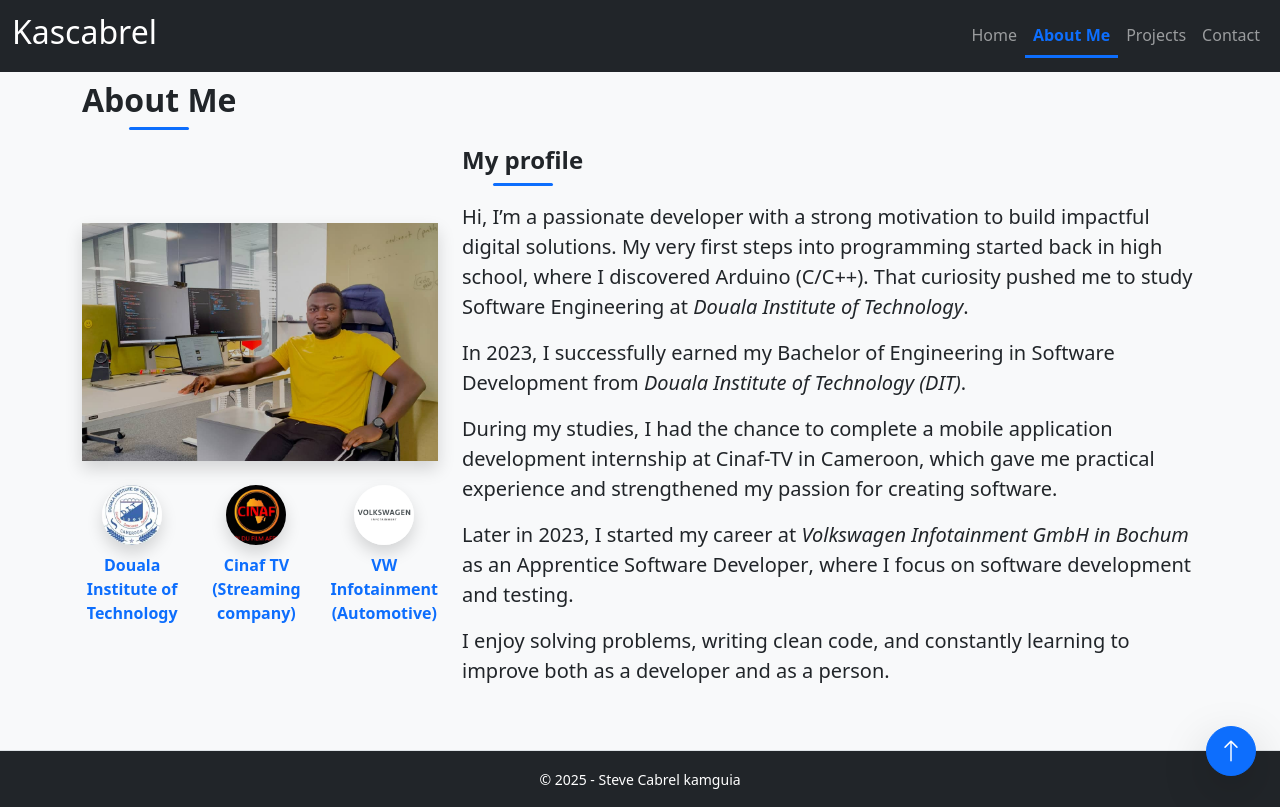
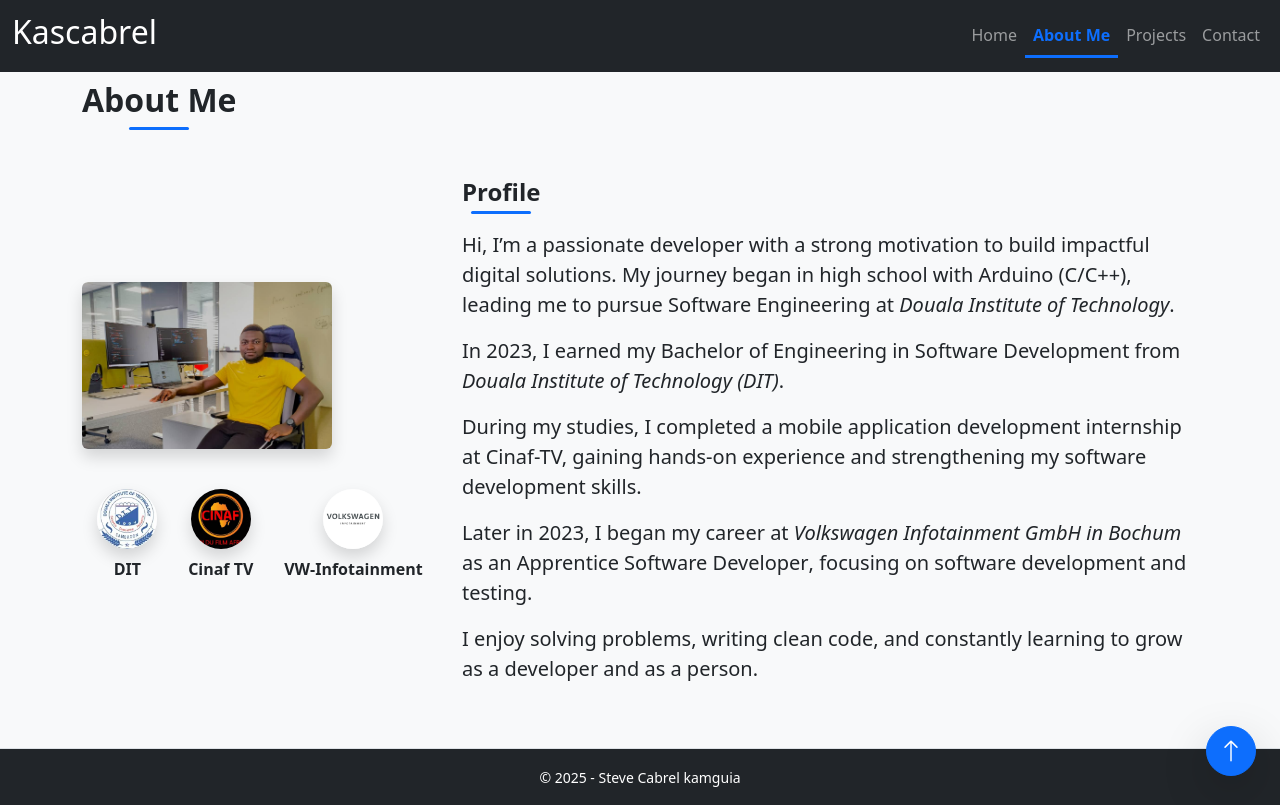
Before and after one commit to Kascabrel/portfolio, a Flask app: page /about in a window 1280 px wide. Run offline with Flask 3, Linux system fonts and the light colour scheme; some libraries are stand-ins or nearby versions.

Commit message:
Feature: Perform the About me page

```diff
--- a/src/app/templates/about.html
+++ b/src/app/templates/about.html
@@ -3,94 +3,94 @@
 {% block title %}About{% endblock %}
 
 {% block content %}
-<!-- About me section-->
 <section id="about" class="py-5 bg-light">
     <div class="container">
-        <h2 class="fw-bold mb-3 position-relative d-inline-block">
+        <!-- Section Title -->
+        <h2 class="fw-bold mb-5 text-center position-relative d-inline-block">
             About Me
             <span class="d-block mx-auto mt-2"
                   style="width: 60px; height: 3px; background-color: #0d6efd; border-radius: 2px;"></span>
         </h2>
 
         <div class="row align-items-center">
-            <!-- Profile Photo -->
-            <div class="col-md-4 text-center mb-4 mb-md-0 d-flex flex-column justify-content-center">
-                <!-- Photo -->
-                <img src="static/images/profile.jpg" alt="Profile Photo"
-                     class="img-fluid shadow mb-4">
+            <!-- Profile Photo + Logos -->
+            <div class="col-md-4 text-center mb-5 mb-md-0 d-flex flex-column justify-content-center">
+                <!-- Profile Photo -->
+                <img src="{{ url_for('static', filename='images/profile.jpg') }}" alt="Profile Photo"
+                     class="img-fluid shadow rounded mb-4" style="max-width: 250px;">
 
-                <!-- Logos with text links (fixed spacing using row/col) -->
-                <div class="row text-center align-items-center">
+                <!-- Logos -->
+                <div class="d-flex justify-content-around flex-wrap mt-3">
                     <!-- DIT -->
-                    <div class="col">
-                        <img src="static/images/logo-dit.jpg" alt="Douala Institute of Technology"
-                             class="rounded-circle shadow mb-2"
-                             style="max-width: 60px; height: 60px; object-fit: cover;">
-                        <a href="https://douala-it.com/" target="_blank"
-                           class="fw-semibold d-block link-hover">
-                            Douala Institute of Technology
-                        </a>
-                    </div>
+                    <a href="https://douala-it.com/" target="_blank" class="logo-card d-flex flex-column align-items-center text-decoration-none mb-3">
+                        <img src="{{ url_for('static', filename='images/logo-dit.jpg') }}"
+                             alt="Douala Institute of Technology"
+                             class="rounded-circle shadow mb-2" style="width: 60px; height: 60px; object-fit: cover;">
+                        <span class="text-dark fw-semibold text-center fs-6">DIT</span>
+                    </a>
 
                     <!-- Cinaf TV -->
-                    <div class="col">
-                        <img src="static/images/logo-cinaf.jpg" alt="Cinaf TV"
-                             class="rounded-circle shadow mb-2"
-                             style="max-width: 60px; height: 60px; object-fit: cover;">
-                        <a href="https://cinaf.tv/fr/" target="_blank"
-                           class="fw-semibold d-block link-hover">
-                            Cinaf TV (Streaming company)
-                        </a>
-                    </div>
+                    <a href="https://cinaf.tv/fr/" target="_blank" class="logo-card d-flex flex-column align-items-center text-decoration-none mb-3">
+                        <img src="{{ url_for('static', filename='images/logo-cinaf.jpg') }}"
+                             alt="Cinaf TV"
+                             class="rounded-circle shadow mb-2" style="width: 60px; height: 60px; object-fit: cover;">
+                        <span class="text-dark fw-semibold text-center fs-6">Cinaf TV</span>
+                    </a>
 
                     <!-- VW Infotainment -->
-                    <div class="col">
-                        <img src="static/images/logo-vw.png" alt="VW Infotainment"
-                             class="rounded-circle shadow mb-2"
-                             style="max-width: 60px; height: 60px; object-fit: cover;">
-                        <a href="https://www.volkswagen-infotainment.com/de.html" target="_blank"
-                           class="fw-semibold d-block link-hover">
-                            VW Infotainment (Automotive)
-                        </a>
-                    </div>
+                    <a href="https://www.volkswagen-infotainment.com/de.html" target="_blank" class="logo-card d-flex flex-column align-items-center text-decoration-none mb-3">
+                        <img src="{{ url_for('static', filename='images/logo-vw.png') }}"
+                             alt="VW Infotainment"
+                             class="rounded-circle shadow mb-2" style="width: 60px; height: 60px; object-fit: cover;">
+                        <span class="text-dark fw-semibold text-center fs-6">VW-Infotainment</span>
+                    </a>
                 </div>
-
-
             </div>
 
             <!-- About Text -->
             <div class="col-md-8">
-                <h4 class="fw-bold mb-3 title-underline">My profile</h4>
-                <p class="lead">
-                    Hi, I’m a passionate developer with a strong motivation to build
-                    impactful digital solutions. My very first steps into programming
-                    started back in high school, where I discovered <strong>Arduino (C/C++)</strong>.
-                    That curiosity pushed me to study <strong>Software Engineering</strong> at
-                    <em>Douala Institute of Technology</em>.
+                <h4 class="fw-bold mb-3 title-underline">Profile</h4>
+                <p class="lead mb-3">
+                    Hi, I’m a passionate developer with a strong motivation to build impactful digital solutions.
+                    My journey began in high school with <strong>Arduino (C/C++)</strong>, leading me to pursue
+                    <strong>Software Engineering</strong> at <em>Douala Institute of Technology</em>.
+                </p>
+                <p class="lead mb-3">
+                    In 2023, I earned my <strong>Bachelor of Engineering in Software Development</strong>
+                    from <em>Douala Institute of Technology (DIT)</em>.
+                </p>
+                <p class="lead mb-3">
+                    During my studies, I completed a <strong>mobile application development internship</strong> at
+                    Cinaf-TV, gaining hands-on experience and strengthening my software development skills.
+                </p>
+                <p class="lead mb-3">
+                    Later in 2023, I began my career at
+                    <em>Volkswagen Infotainment GmbH in Bochum</em> as an
+                    <strong>Apprentice Software Developer</strong>, focusing on software development and testing.
                 </p>
                 <p class="lead">
-                    In 2023, I successfully earned my <strong>Bachelor of Engineering in Software Development</strong>
-                    from <em>Douala Institute of Technology (DIT)</em>.
-                </p>
-                <p class="lead">
-                    During my studies, I had the chance to complete a
-                    <strong>mobile application development internship</strong> at Cinaf-TV in Cameroon,
-                    which gave me practical experience and strengthened my passion for creating software.
-                </p>
-                <p class="lead">
-                    Later in 2023, I started my career at
-                    <em>Volkswagen Infotainment GmbH in Bochum</em> as an
-                    <strong>Apprentice Software Developer</strong>, where I focus on
-                    <strong>software development</strong> and <strong>testing</strong>.
-                </p>
-                <p class="lead">
-                    I enjoy solving problems, writing clean code, and constantly
-                    learning to improve both as a developer and as a person.
+                    I enjoy solving problems, writing clean code, and constantly learning to grow as a developer and as a person.
                 </p>
             </div>
         </div>
     </div>
-
 </section>
 
+<!-- CSS for hover effects -->
+<style>
+.logo-card:hover {
+    transform: translateY(-5px);
+    box-shadow: 0 5px 15px rgba(0,0,0,0.2);
+    transition: all 0.2s ease-in-out;
+}
+.title-underline::after {
+    content: "";
+    display: block;
+    width: 60px;
+    height: 3px;
+    background-color: #0d6efd;
+    border-radius: 2px;
+    margin-top: 4px;
+}
+</style>
 {% endblock %}
```
